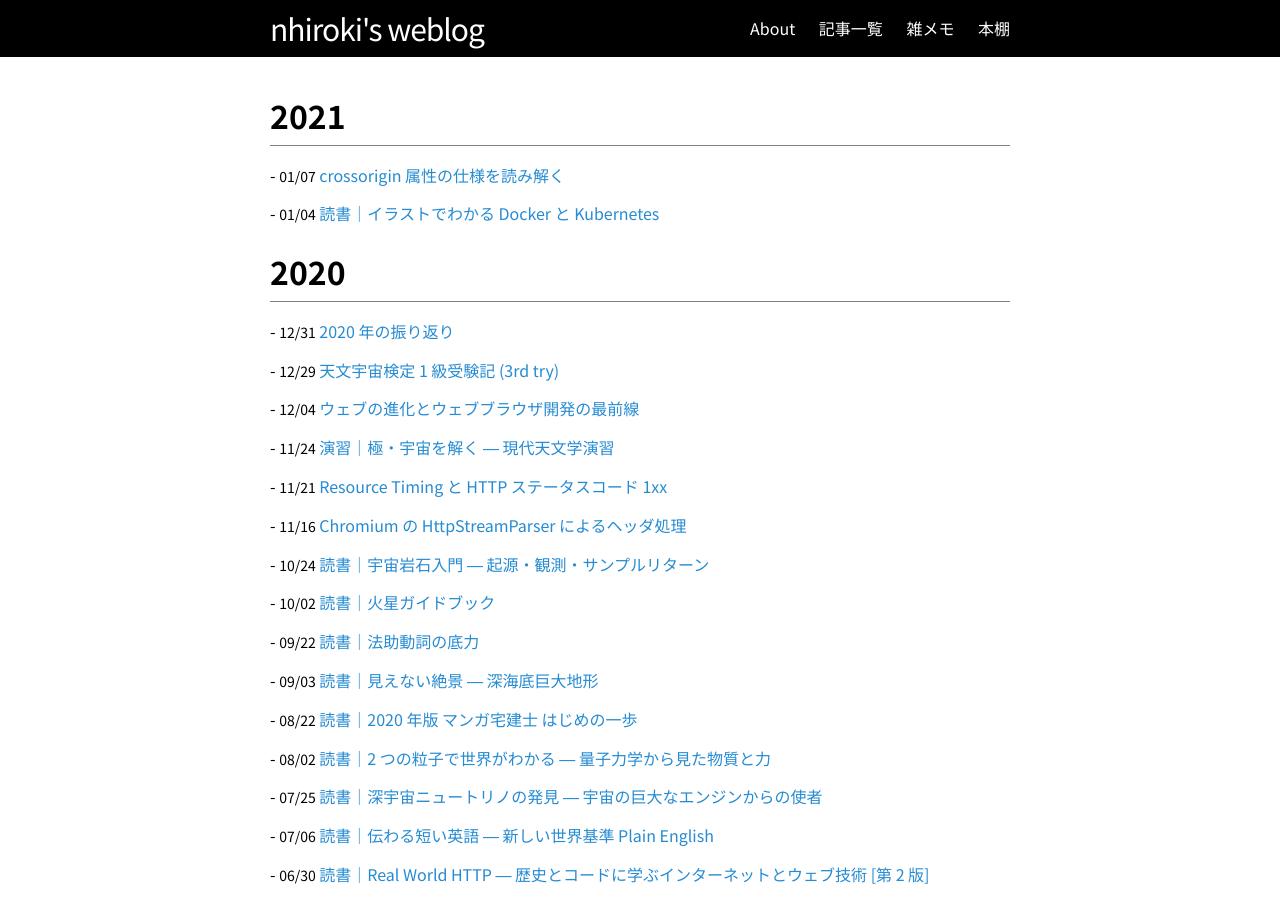
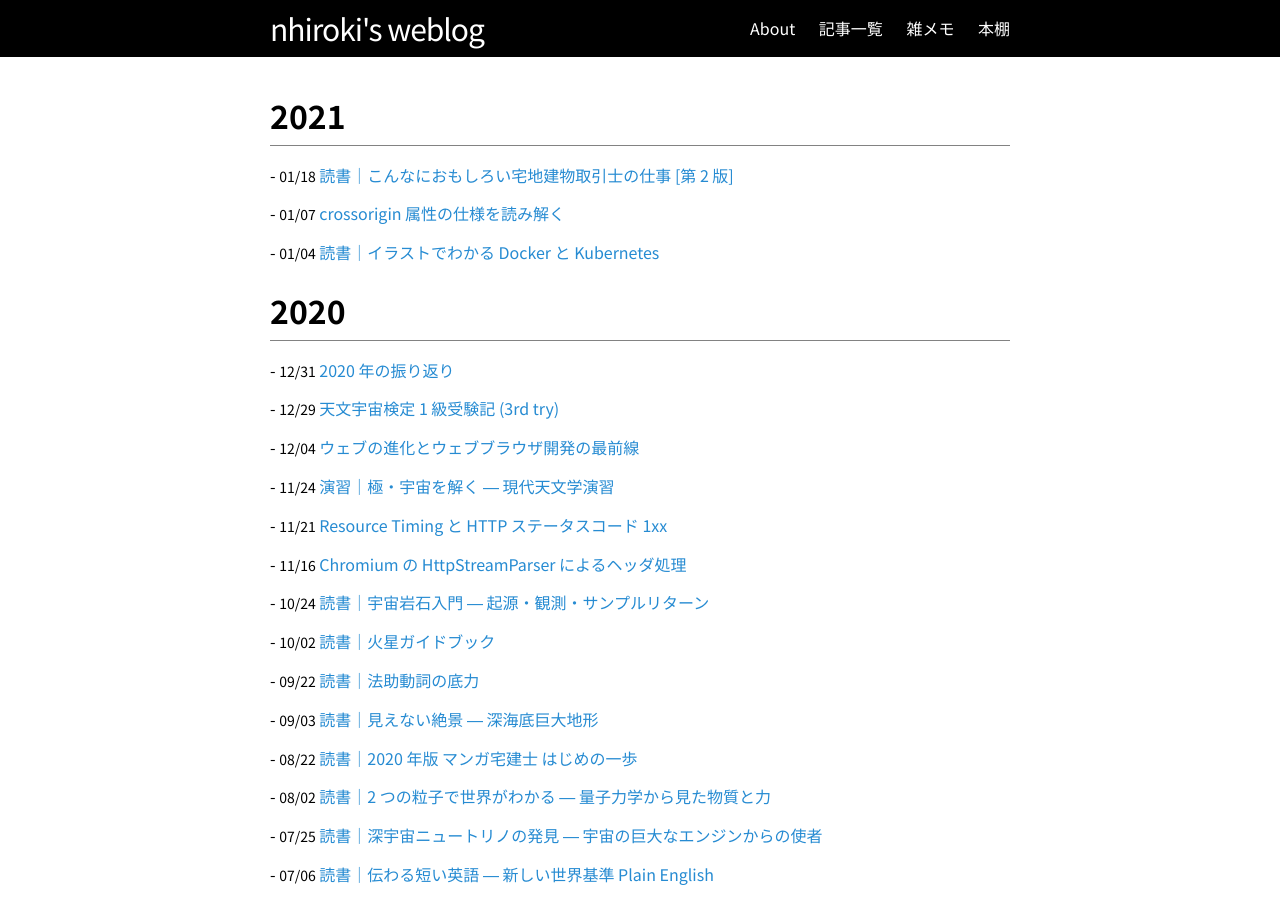
Before and after one commit to nhiroki/nhiroki.github.io, a Jekyll site: the page built from index.html, in a window 1280 px wide and 900 px high. Built offline with Jekyll 4.4.1, drawn with Linux system fonts in a browser that asks for light colours; some of the changed lines change nothing that is shown.

Commit message:
Publish a new article

```diff
--- /dev/null
+++ b/_posts/2021-01-18-book-work-of-real-estate-notary.md
@@ -0,0 +1,22 @@
+---
+layout: post
+title: "読書｜こんなにおもしろい宅地建物取引士の仕事 [第 2 版]"
+date: 2021-01-18 00:00:00 +09:00
+tags: book
+image: /images/book-work-of-real-estate-notary.webp
+---
+
+『こんなにおもしろい宅地建物取引士の仕事 [第 2 版]』を読みました。
+
+![表紙](/images/book-work-of-real-estate-notary.webp)
+
+土地や建物の情報を眺める好きで、その流れで宅建士についても興味があって読みました。以下、目次。
+
+- 序章　近年の不動産取引に関する事件
+- 第 1 章　面白い資格「宅建取引士」
+- 第 2 章　「宅建取引士」
+- 第 3 章　宅建取引士の歴史
+- 第 4 章　不動産業で「宅建取引士」は開業できるか
+- 第 5 章　宅建取引士の主要業務 (重要事項の説明)
+
+不動産に関する事件の背景、宅建士の業務内容、不動産会社の収益構造、宅建士試験の仕組みと対策、重要事項説明書の読み方などが分かりました。以前読んだ『[2020 年版 マンガ宅建士 はじめの一歩](/2020/08/22/book-manga-real-estate-notary-first-step)』は宅建士試験に向けて知っておくべき事柄がまとめられていましたが、こちらは宅建士としての実務や収入について具体的に書かれています。不動産業を始める上で考えるべきこと (例えばどのように安定した収益を上げていくか) がわかりやすくまとめられていて、開業予定はまったくないけどとても勉強になりました。街の不動産屋を見る目が変わった気がします。
--- a/books.md
+++ b/books.md
@@ -1,7 +1,7 @@
 ---
 layout: page
 title: 本棚
-date: 2021/01/04
+date: 2021/01/18
 permalink: /books/
 ---
 
@@ -365,6 +365,7 @@ permalink: /books/
 
 - ([途中](https://twitter.com/nhiroki_/status/975904460047175681)) 異文化理解力 ― 相手と自分の真意がわかる ビジネスパーソン必須の教養
 
+- ([2021](/2021/01/18/book-work-of-real-estate-notary)) こんなにおもしろい宅地建物取引士の仕事 [第 2 版]
 - ([2020](/2020/08/22/book-manga-real-estate-notary-first-step)) 2020 年版 マンガ宅建士 はじめの一歩
 - ([2020](/2020/04/21/book-learn-or-die)) Learn or Die 死ぬ気で学べ ― プリファードネットワークスの挑戦
 - ([2018](/2018/12/09/book-what-every-pianist-needs-to-know-about-the-body)) ピアニストならだれでも知っておきたい「からだ」のこと
```
Also changed, not shown: images/book-work-of-real-estate-notary.webp (added).
